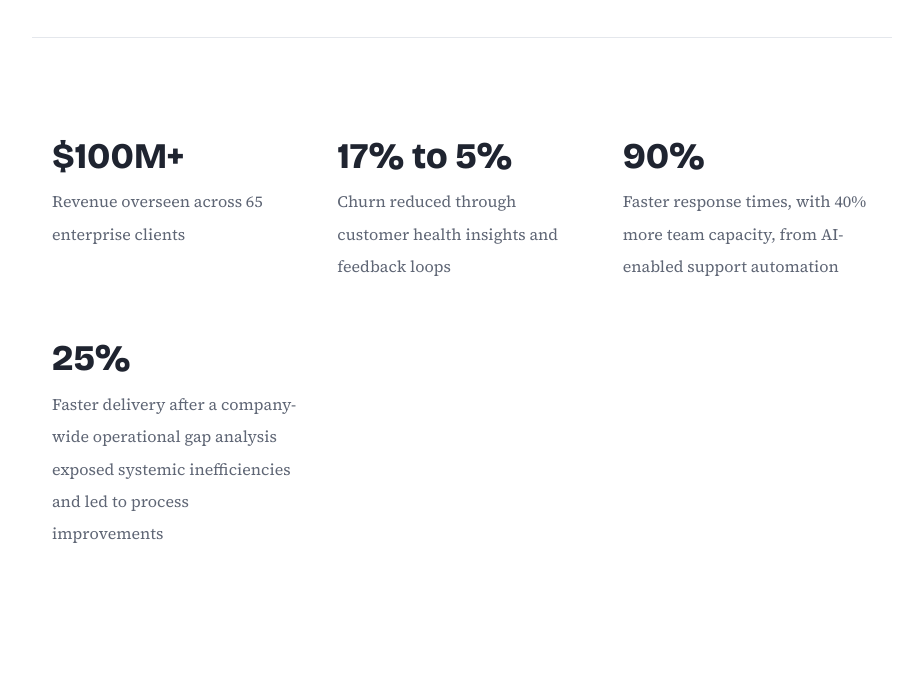
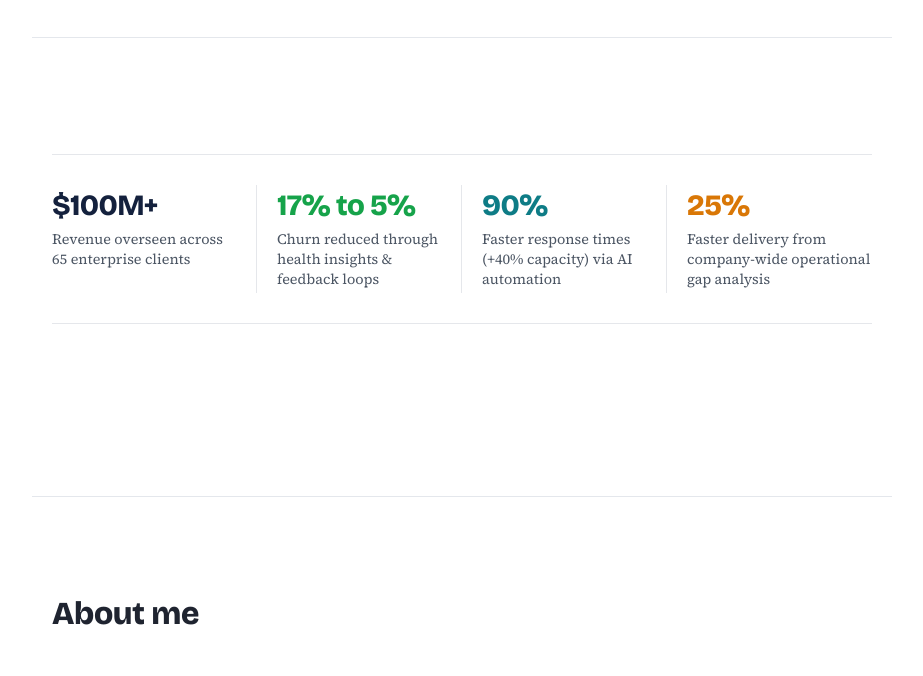
Before and after one commit to kimberlymadison11/kimberly-madison-portfolio, a plain HTML site: page index.html in a window 1280 px wide. Shown: the part 1040-1716 px from the top of the page, without its empty margins (178-1101 px from the left). Drawn offline with nearby package versions, Linux system fonts and the light colour scheme.

Commit message:
Update index.html

```diff
--- a/index.html
+++ b/index.html
@@ -48,13 +48,25 @@
       </div>
     </div>
 
-    <!-- PROOF METRICS -->
+  <!-- PROOF METRICS -->
     <section>
-      <ul class="proof">
-        <li><b>$100M+</b><span>Revenue overseen across 65 enterprise clients</span></li>
-        <li><b>17% to 5%</b><span>Churn reduced through customer health insights and feedback loops</span></li>
-        <li><b>90%</b><span>Faster response times, with 40% more team capacity, from AI-enabled support automation</span></li>
-        <li><b>25%</b><span>Faster delivery after a company-wide operational gap analysis exposed systemic inefficiencies and led to process improvements</span></li>
+      <ul class="proof-strip">
+        <li>
+          <b style="color:#14213d;">$100M+</b>
+          <span>Revenue overseen across 65 enterprise clients</span>
+        </li>
+        <li>
+          <b style="color:#16a34a;">17% to 5%</b>
+          <span>Churn reduced through health insights &amp; feedback loops</span>
+        </li>
+        <li>
+          <b style="color:#0e7c86;">90%</b>
+          <span>Faster response times (+40% capacity) via AI automation</span>
+        </li>
+        <li>
+          <b style="color:#d97706;">25%</b>
+          <span>Faster delivery from company-wide operational gap analysis</span>
+        </li>
       </ul>
     </section>
 
@@ -693,6 +705,56 @@
     font-size: 13px;
     cursor: pointer;
   }
+  /* Compact 4-Column Horizontal Proof Strip */
+  .proof-strip {
+    list-style: none;
+    margin: 28px 0 36px;
+    padding: 20px 0;
+    display: grid;
+    grid-template-columns: repeat(4, 1fr);
+    border-top: 1px solid #e5e7eb;
+    border-bottom: 1px solid #e5e7eb;
+  }
+  .proof-strip li {
+    padding: 4px 20px;
+    border-right: 1px solid #e5e7eb;
+    display: flex;
+    flex-direction: column;
+    gap: 6px;
+  }
+  .proof-strip li:first-child {
+    padding-left: 0;
+  }
+  .proof-strip li:last-child {
+    border-right: none;
+    padding-right: 0;
+  }
+  .proof-strip b {
+    font-family: 'Bricolage Grotesque', sans-serif;
+    font-size: clamp(1.45rem, 2.3vw, 1.85rem);
+    font-weight: 800;
+    line-height: 1.15;
+    letter-spacing: -0.02em;
+  }
+  .proof-strip span {
+    font-family: 'Source Serif 4', serif;
+    font-size: 0.9rem;
+    line-height: 1.4;
+    color: #4b5563;
+  }
+  @media (max-width: 768px) {
+    .proof-strip {
+      grid-template-columns: repeat(2, 1fr);
+      gap: 18px 0;
+    }
+    .proof-strip li:nth-child(2n) {
+      border-right: none;
+      padding-right: 0;
+    }
+    .proof-strip li:nth-child(odd) {
+      padding-left: 0;
+    }
+  }
 </style>
 
 <script>
```
